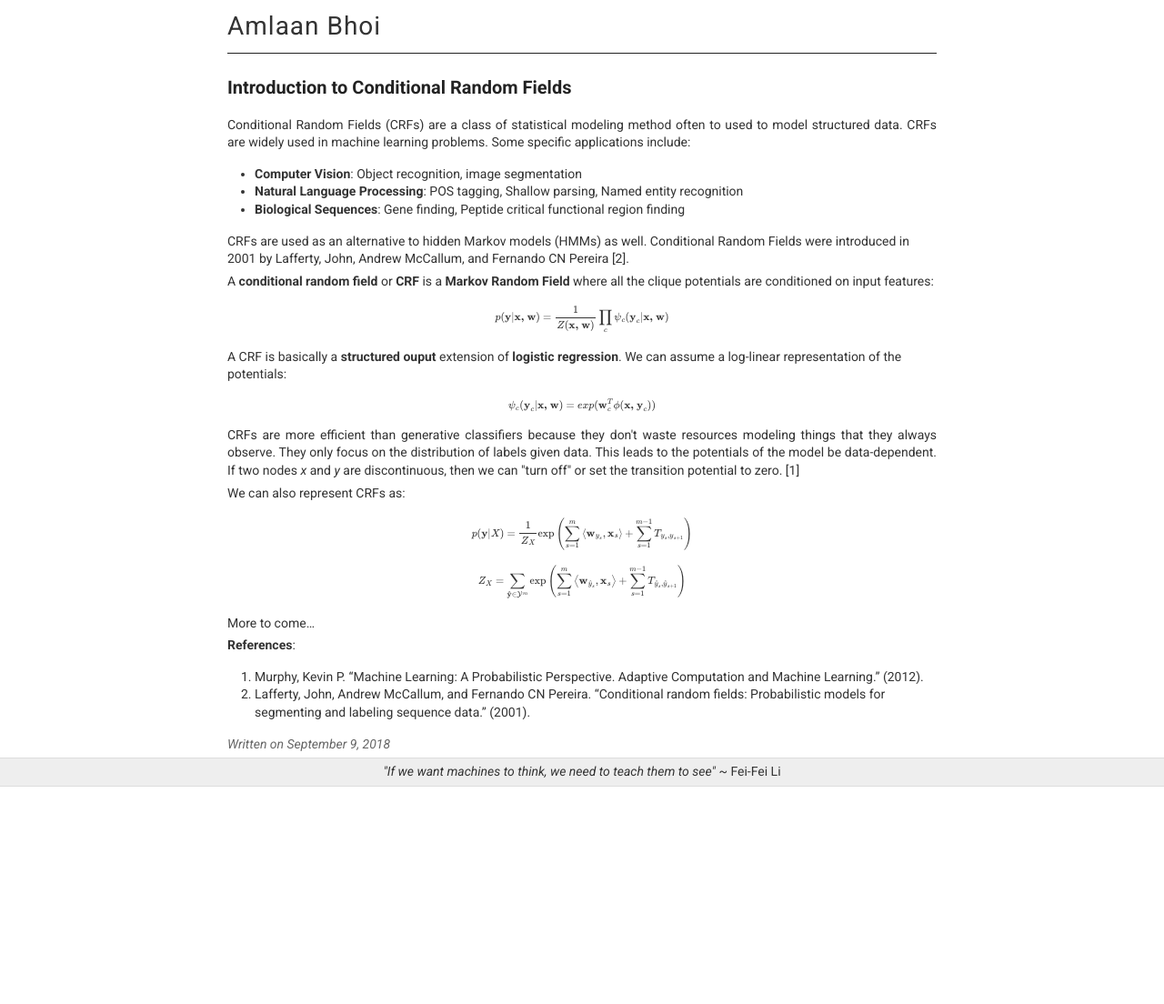
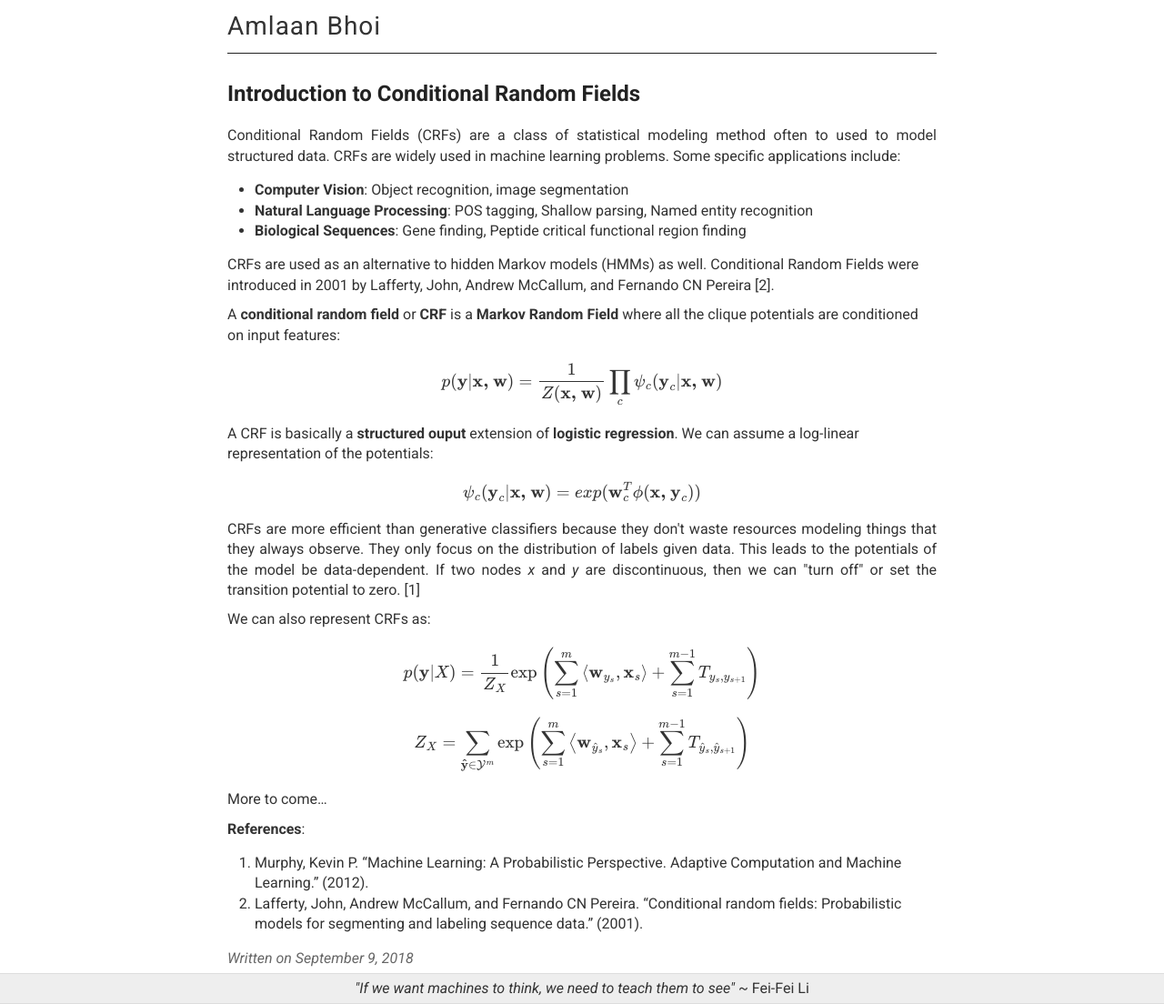
Before and after one commit to abhoi/blog_2, a Jekyll site: the page built from _posts/2018-09-09-crf1.md, in a window 1280 px wide. Shown: the whole page at 91% size. Built offline with Jekyll 4.4.1, drawn with Linux system fonts in a browser that asks for light colours; formulas are drawn with MathJax 3; before the commit the page ends 900 px from its top, so only the background shows below that.

Commit message:
Increased font size

```diff
--- a/_layouts/post.html
+++ b/_layouts/post.html
@@ -3,7 +3,7 @@ layout: default
 ---
 
 <article class="post">
-  <h3>{{ page.title }}</h3>
+  <h2>{{ page.title }}</h2>
 
   <div class="entry">
     {{ content }}
--- a/_posts/2018-09-09-crf1.md
+++ b/_posts/2018-09-09-crf1.md
@@ -13,19 +13,19 @@ CRFs are used as an alternative to hidden Markov models (HMMs) as well. Conditio
 
 A **conditional random field** or **CRF** is a **Markov Random Field** where all the clique potentials are conditioned on input features:
 
-$$\scriptsize p(\textbf{y}|\textbf{x, w}) = \frac{1}{Z(\textbf{x, w})}\prod_{c} \psi_{c}(\textbf{y}_{c}|\textbf{x, w})$$
+$$p(\textbf{y}|\textbf{x, w}) = \frac{1}{Z(\textbf{x, w})}\prod_{c} \psi_{c}(\textbf{y}_{c}|\textbf{x, w})$$
 
 A CRF is basically a **structured ouput** extension of **logistic regression**. We can assume a log-linear representation of the potentials:
 
-$$\scriptsize \psi_{c}(\textbf{y}_{c}|\textbf{x, w}) = exp(\textbf{w}_{c}^{T} \phi(\textbf{x, }\textbf{y}_{c}))$$
+$$\psi_{c}(\textbf{y}_{c}|\textbf{x, w}) = exp(\textbf{w}_{c}^{T} \phi(\textbf{x, }\textbf{y}_{c}))$$
 
 <p align='justify'>CRFs are more efficient than generative classifiers because they don't waste resources modeling things that they always observe. They only focus on the distribution of labels given data. This leads to the potentials of the model be data-dependent. If two nodes <i>x</i> and <i>y</i> are discontinuous, then we can "turn off" or set the transition potential to zero. [1]</p>
 
 We can also represent CRFs as:
 
-$$\scriptsize p(\textbf{y}|X) = \frac{1}{Z_X}\textrm{exp}\left (\sum_{s=1}^{m} \left \langle \textbf{w}_{y_{s}}, \textbf{x}_{s} \right \rangle + \sum_{s=1}^{m-1}T_{y_{s},y_{s+1}}\right)$$
+$$p(\textbf{y}|X) = \frac{1}{Z_X}\textrm{exp}\left (\sum_{s=1}^{m} \left \langle \textbf{w}_{y_{s}}, \textbf{x}_{s} \right \rangle + \sum_{s=1}^{m-1}T_{y_{s},y_{s+1}}\right)$$
 
-$$\scriptsize Z_X = \sum_{\mathbf{\hat{y}} \in \mathcal{Y}^{m}}^{ } \textrm{exp}\left (\sum_{s=1}^{m} \left \langle \textbf{w}_{\hat{y}_{s}}, \textbf{x}_{s} \right \rangle + \sum_{s=1}^{m-1}T_{\hat{y}_{s},\hat{y}_{s+1}}\right )$$
+$$Z_X = \sum_{\mathbf{\hat{y}} \in \mathcal{Y}^{m}}^{ } \textrm{exp}\left (\sum_{s=1}^{m} \left \langle \textbf{w}_{\hat{y}_{s}}, \textbf{x}_{s} \right \rangle + \sum_{s=1}^{m-1}T_{\hat{y}_{s},\hat{y}_{s+1}}\right )$$
 
 More to come...
 
--- a/index.html
+++ b/index.html
@@ -12,7 +12,7 @@ layout: default
         {{ post.excerpt }}
       </div>
 
-      <a href="{{ site.baseurl }}{{ post.url }}" class="read-more">Read More</a>
+      <a href="{{ site.baseurl }}{{ post.url }}" class="read-more">read more</a>
     </article>
   {% endfor %}
 </div>
--- a/style.scss
+++ b/style.scss
@@ -19,7 +19,7 @@ html {
 
 body {
 	background: $white;
-  font: 14px/1.4 $body;
+  font: 16px/1.4 $body;
   color: $darkGray;
 }
 
@@ -67,7 +67,7 @@ h4 {
 }
 
 p {
-  margin: 5px 0;
+  margin: 10px 0;
 }
 
 a {
@@ -268,7 +268,7 @@ nav {
   }
 
   .read-more {
-    text-transform: uppercase;
+    text-transform: lowercase;
     font-size: 15px;
   }
 }
```
Also changed, not shown: 6 other files.
